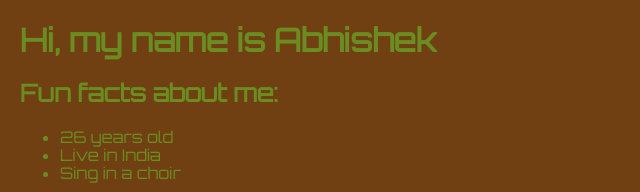
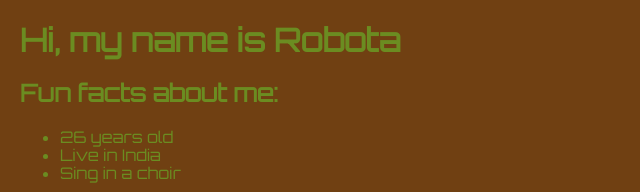
Before and after one commit to weardo/css-practice-1, a website built with Vite: page index.html in a window 1280 px wide. Shown: the part 310-502 px from the top of the page, 0-640 px from the left. Built offline with nearby package versions, Linux system fonts and the light colour scheme; a web font is replaced by a local one.

Commit message:
Update index.html

```diff
--- a/index.html
+++ b/index.html
@@ -11,7 +11,7 @@
         Write the HTML for your personal website.
         -->
         <img src="https://lh3.googleusercontent.com/a/ACg8ocKciEO2QHkjw2GdP_ZxPxsK1UGIHn-oMPG-PvgCOTKTulsi=s576-c-no">
-        <h1>Hi, my name is Abhishek</h1>
+        <h1>Hi, my name is Robota</h1>
         <h2>Fun facts about me:</h2>
         <ul>
             <li>26 years old</li>
```
